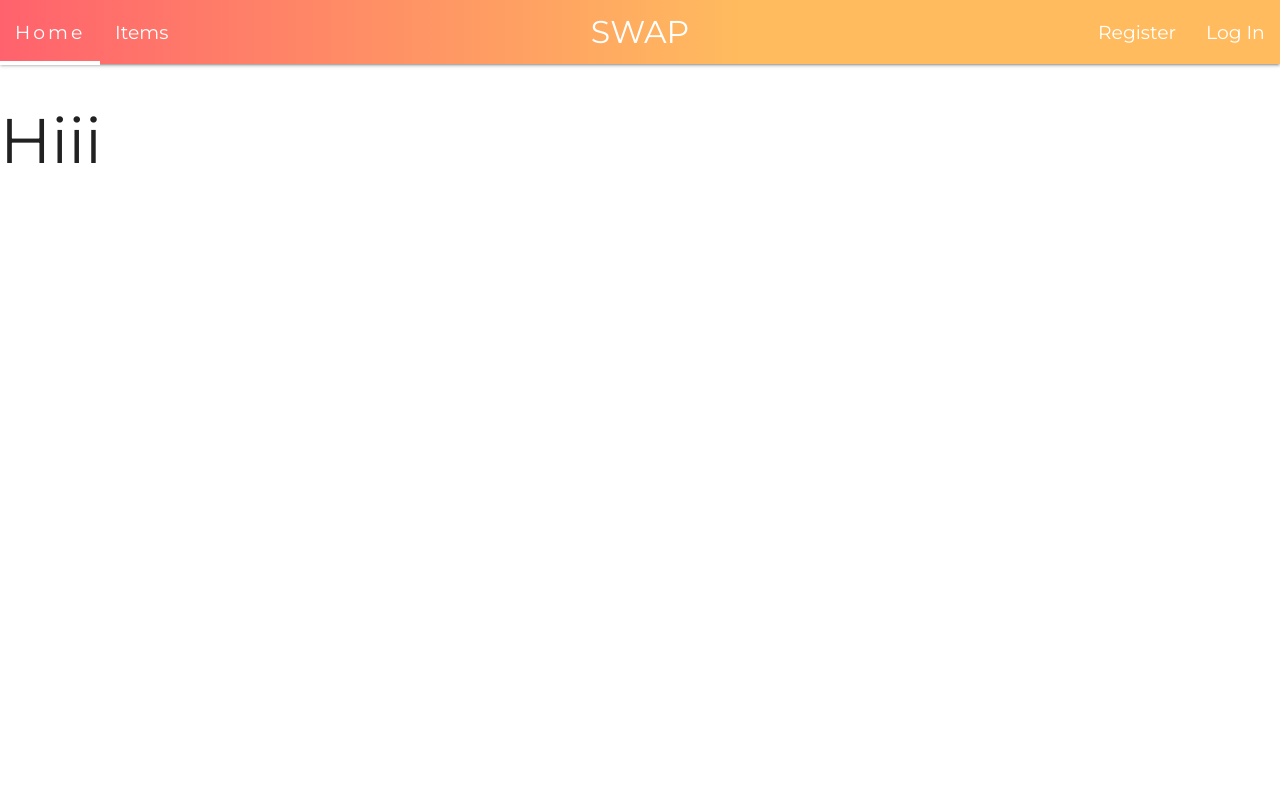
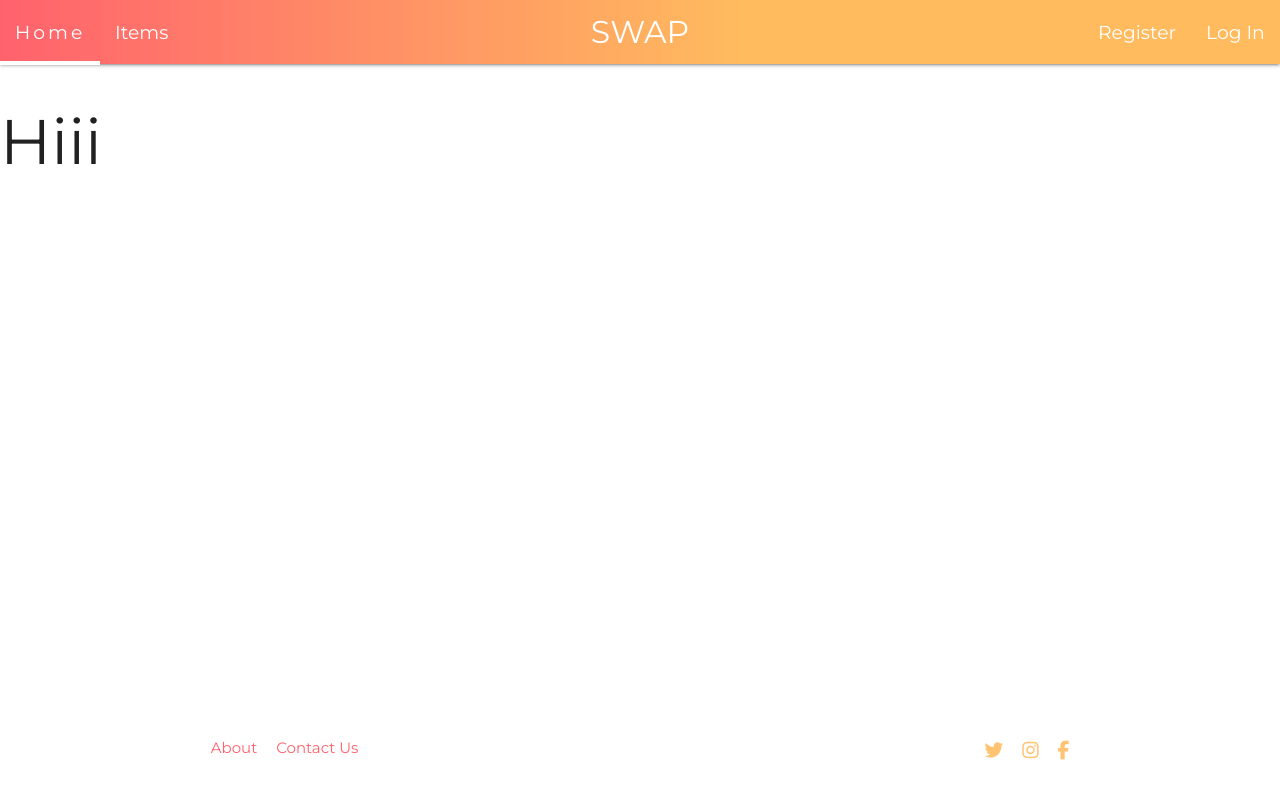
Before and after one commit to PaladinKnightMaster/swap-clothes-app, a Flask app: page / in a window 1280 px wide. Run offline with Flask 2, Linux system fonts and the light colour scheme; data that the repository does not hold is empty; some libraries are stand-ins or nearby versions.

Commit message:
Implement and style the footer

```diff
--- a/static/css/style.css
+++ b/static/css/style.css
@@ -4,6 +4,14 @@
 /* ----------COMMON STYLES ACROSS ALL PAGES--------- */
 body {
     font-family: 'Montserrat', sans-serif;
+    /* Styles to make Footer sticky */
+    display: flex;
+    min-height: 100vh;
+    flex-direction: column;
+}
+
+main {
+    flex: 1 0 auto;
 }
 
 /* ----------HEADER---------- */
@@ -31,7 +39,7 @@ nav ul a:hover, .active {
 
 .sidenav li>a {
     font-weight: 700;
-    color: rgba(255,98,109,1);
+    color: rgb(255,98,109,1);
 }
 
 .sidenav li>a:hover, .sidenav .active-sidenav {
@@ -89,3 +97,26 @@ nav ul a:hover, .active {
     left: 0;
     right: 0;
 }
+
+
+/* ----------FOOTER---------- */
+.footer-nav li {
+    display: inline;
+    padding: 0 0.5rem;
+}
+
+.footer-links li a {
+    color: #FF626D;
+}
+
+.footer-socials li a {
+    color: #FFC371;
+    font-size: 1.25rem;
+}
+
+/* accomodating for very small screen sizes, preventing social icons being split up */
+@media screen and (max-width:385px) {
+    .footer-links li {
+    display: block;
+    }
+}
--- a/templates/base.html
+++ b/templates/base.html
@@ -51,7 +51,25 @@
 
         <main>{% block content %} {% endblock content %}</main>
 
-        <footer></footer>
+        <footer>
+            <div class="container">
+                <div class="row">
+                    <div class="col s6 m6">
+                        <ul class="left footer-nav footer-links">
+                            <li><a href="">About</a></li>
+                            <li><a href="">Contact Us</a></li>
+                        </ul>
+                    </div>
+                    <div class="col s6 m6">
+                        <ul class="right footer-nav footer-socials">
+                            <li><a href="#!"><i class="fab fa-twitter"></i></a></li>
+                            <li><a href="#!"><i class="fab fa-instagram"></i></a></li>
+                            <li><a href="#!"><i class="fab fa-facebook-f"></i></a></li>
+                        </ul>
+                    </div>
+                </div>
+            </div>
+        </footer>
 
         <!-- jQuery CDN -->
         <script
```
Lines whose indentation alone changed are shown as unchanged.
